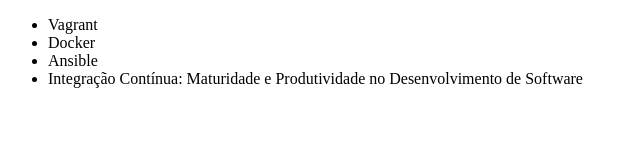
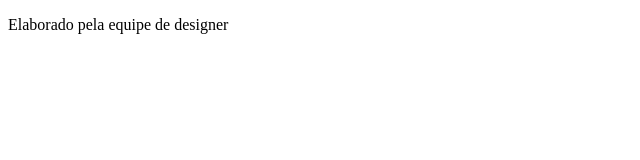
Before and after one commit to marinamicasrivillini/cursoAluraGit, a plain HTML site: page index.html in a window 1280 px wide. Shown: the whole page, without its empty margins (0-640 px from the left). Drawn offline with Linux system fonts and the light colour scheme.

Commit message:
Update index.html

```diff
--- a/index.html
+++ b/index.html
@@ -2,14 +2,11 @@
 <html lang="en">
 <head>
     <meta charset="UTF-8">
-    <title>Cursos da Alura</title>
+    <title>Formulário especificação para protótipos</title>
 </head>
 <body>
-    <ul>
-        <li>Vagrant</li>
-        <li>Docker</li>
-        <li>Ansible</li>
-        <li>Integração Contínua: Maturidade e Produtividade no Desenvolvimento de Software</li>
-    </ul>
+    <p>
+        Elaborado pela equipe de designer
+    </p>
 </body>
 </html>
```
